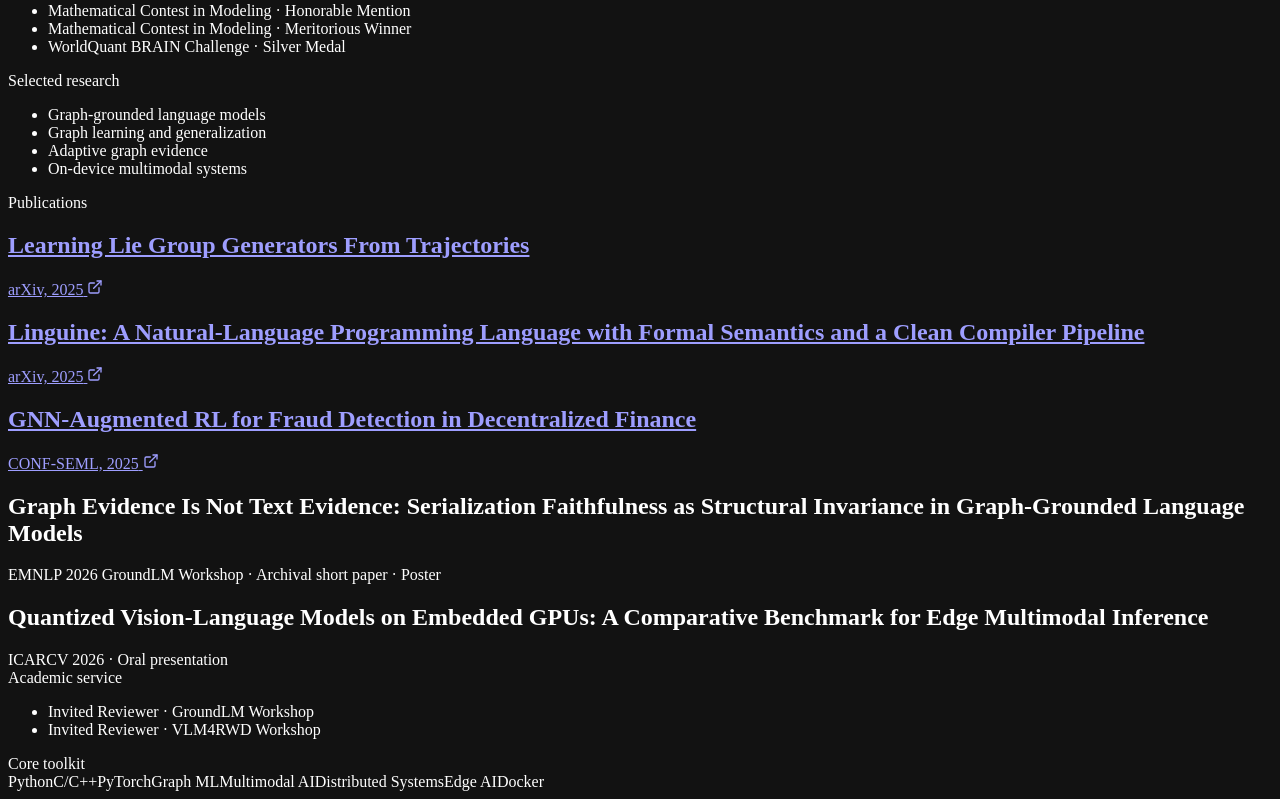
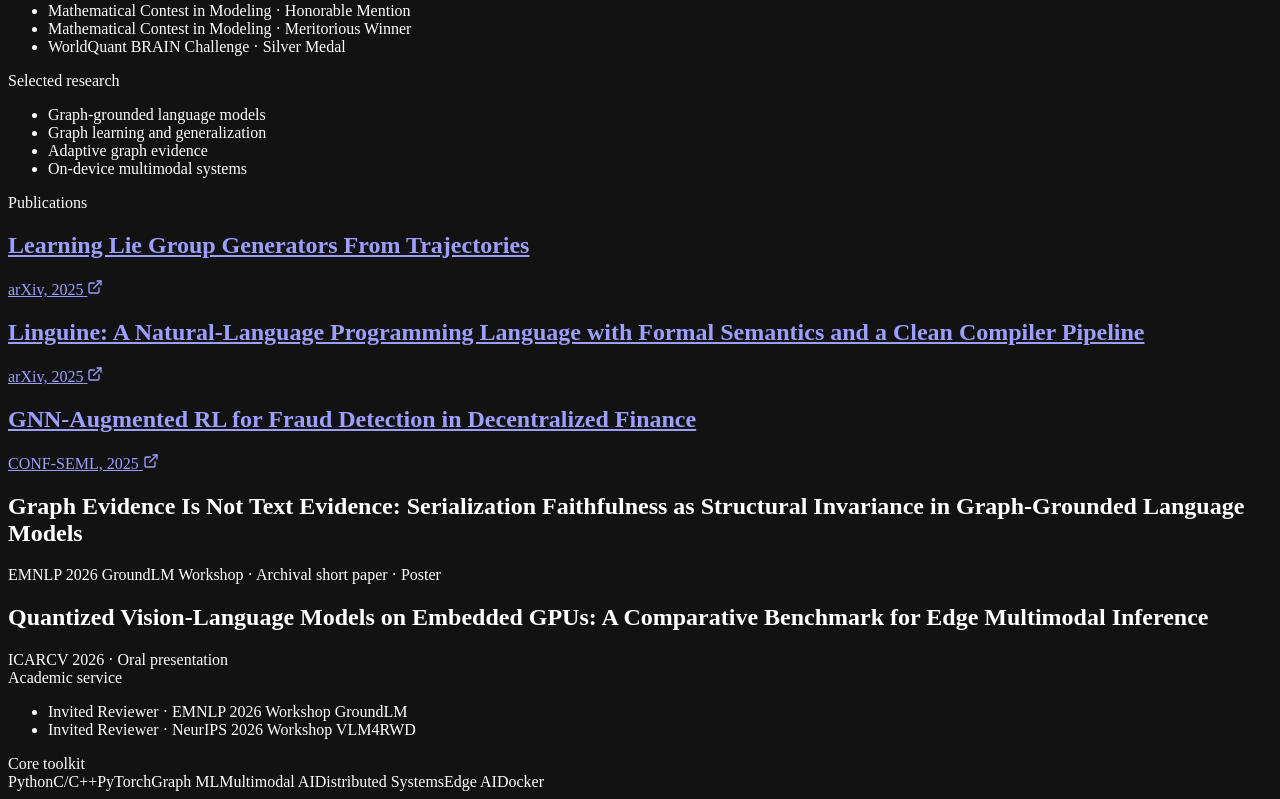
Before and after one commit to Anormalm/anormalm.github.io, a React (Vite) app: page /cv in a window 1280 px wide. Shown: the part 2030-2829 px from the top of the page. Built offline with nearby package versions, Linux system fonts and the light colour scheme.

Commit message:
Clarify CV reviewer venues

```diff
--- a/src/pages/CV.jsx
+++ b/src/pages/CV.jsx
@@ -289,8 +289,8 @@
             <section className="tech-panel rounded-3xl p-6 md:p-7">
               <div className="eyebrow">{isChinese ? '学术服务' : 'Academic service'}</div>
               <ul className="mt-4 space-y-3 text-sm leading-6 text-[var(--muted)]">
-                <li>{isChinese ? '受邀审稿人 · GroundLM Workshop' : 'Invited Reviewer · GroundLM Workshop'}</li>
-                <li>{isChinese ? '受邀审稿人 · VLM4RWD Workshop' : 'Invited Reviewer · VLM4RWD Workshop'}</li>
+                <li>{isChinese ? '受邀审稿人 · EMNLP 2026 GroundLM 工作坊' : 'Invited Reviewer · EMNLP 2026 Workshop GroundLM'}</li>
+                <li>{isChinese ? '受邀审稿人 · NeurIPS 2026 VLM4RWD 工作坊' : 'Invited Reviewer · NeurIPS 2026 Workshop VLM4RWD'}</li>
               </ul>
             </section>
 
```
